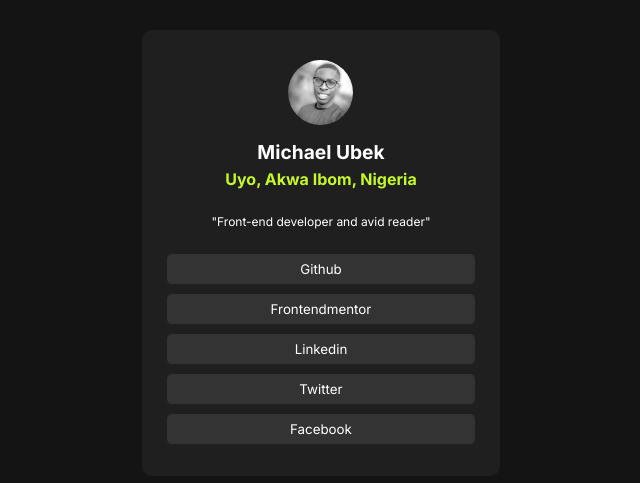
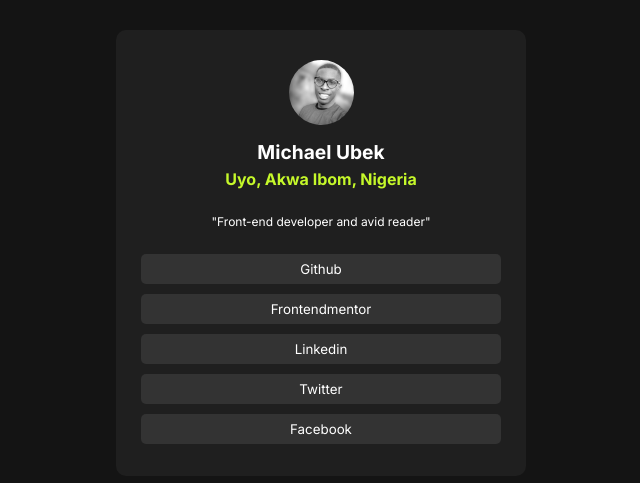
Before and after one commit to UbekM/Youthrive, a plain HTML site: page index.html in a window 1024 px wide. Shown: the part 147-630 px from the top of the page, without its empty margins (191-831 px from the left). Drawn offline with Linux system fonts and the light colour scheme.

Commit message:
changes to cursor

```diff
--- a/index.css
+++ b/index.css
@@ -51,6 +51,7 @@ button {
 
 button:hover {
   background-color: hsl(75, 94%, 57%);
+  cursor: pointer;
 }
 
 button:hover a {
@@ -59,6 +60,7 @@ button:hover a {
 
 a:hover {
   color: black;
+  cursor: pointer;
 }
 
 a {
@@ -104,16 +106,16 @@ form {
   }
 }
 
-@media (min-width: 427px) and (max-width: 769px) {
+@media (min-width: 427px) and (max-width: 700px) {
   .card {
     min-width: 40%;
     min-height: 100%;
   }
 }
 
-@media (min-width: 770px) and (max-width: 1025px) {
+@media (min-width: 701px) and (max-width: 1025px) {
   .card {
-    min-width: 35%;
+    min-width: 40%;
     min-height: 100%;
   }
 }
```
